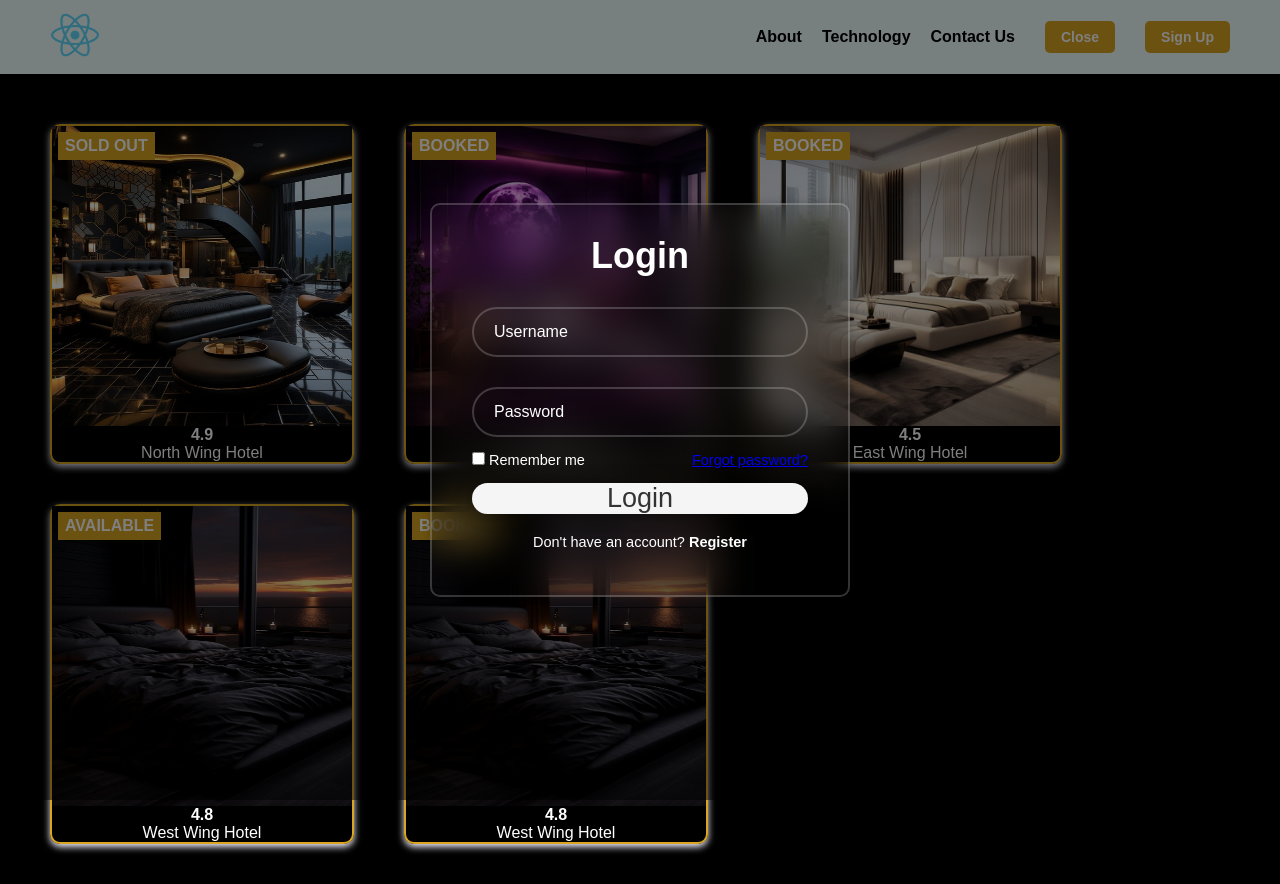
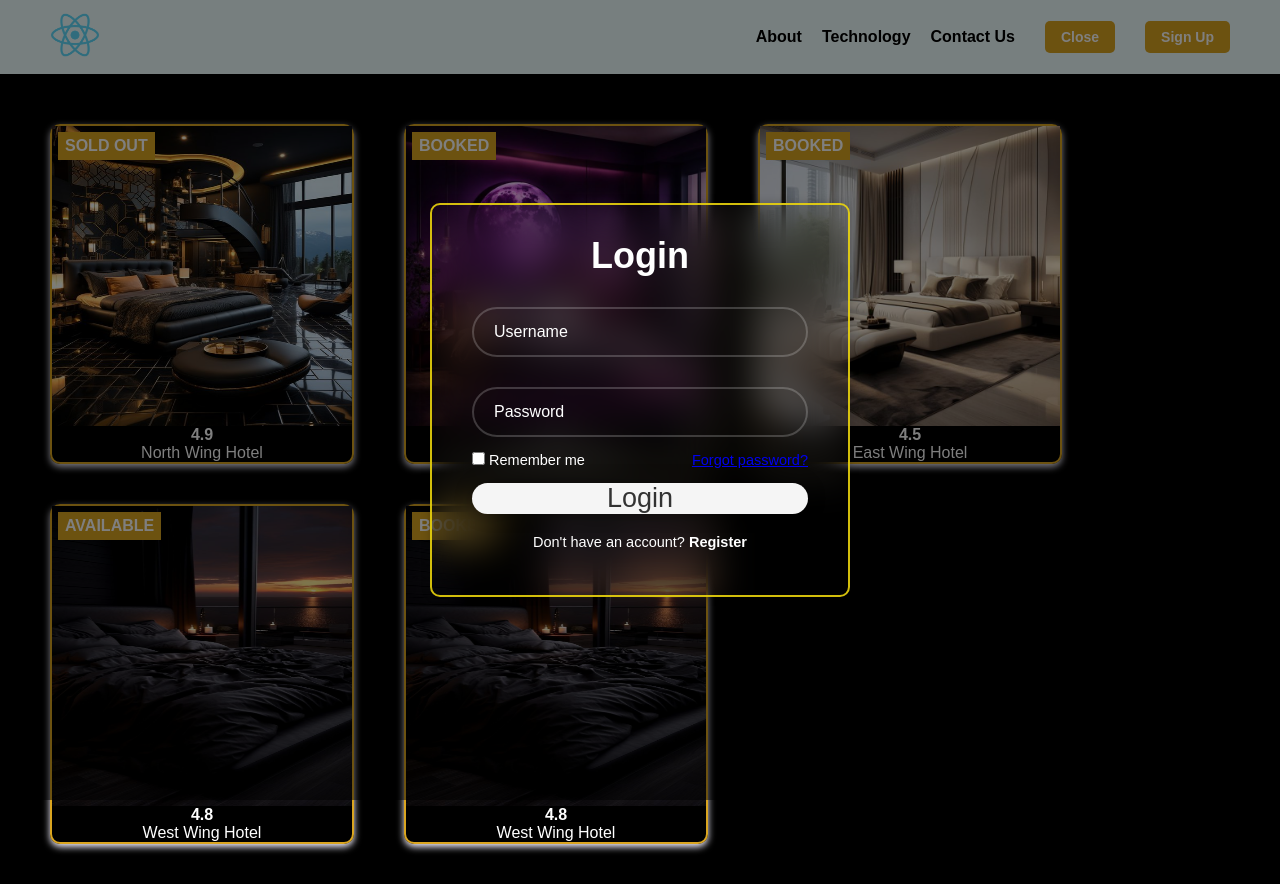
Before and after one commit to Okode100/airbnb-app, a React (Create React App) app: page / in a window 1280 px wide. Both pictures are taken after a click on the button "Sign In". Built offline with nearby package versions, Linux system fonts and the light colour scheme.

Commit message:
create space

```diff
--- a/src/Component/Form/SignIn.css
+++ b/src/Component/Form/SignIn.css
@@ -17,7 +17,7 @@
     background-color: transparent;
     background-size: cover;
     background-position: center;
-    border: 2px solid rgba(255, 255, 255, 0.2);
+    border: 2px solid rgba(236, 214, 13, 0.89);
     border-radius: 10px;
     backdrop-filter: blur(20px);
     box-shadow: 0 0 10px rgba(0, 0, 0, 0.2);
```
